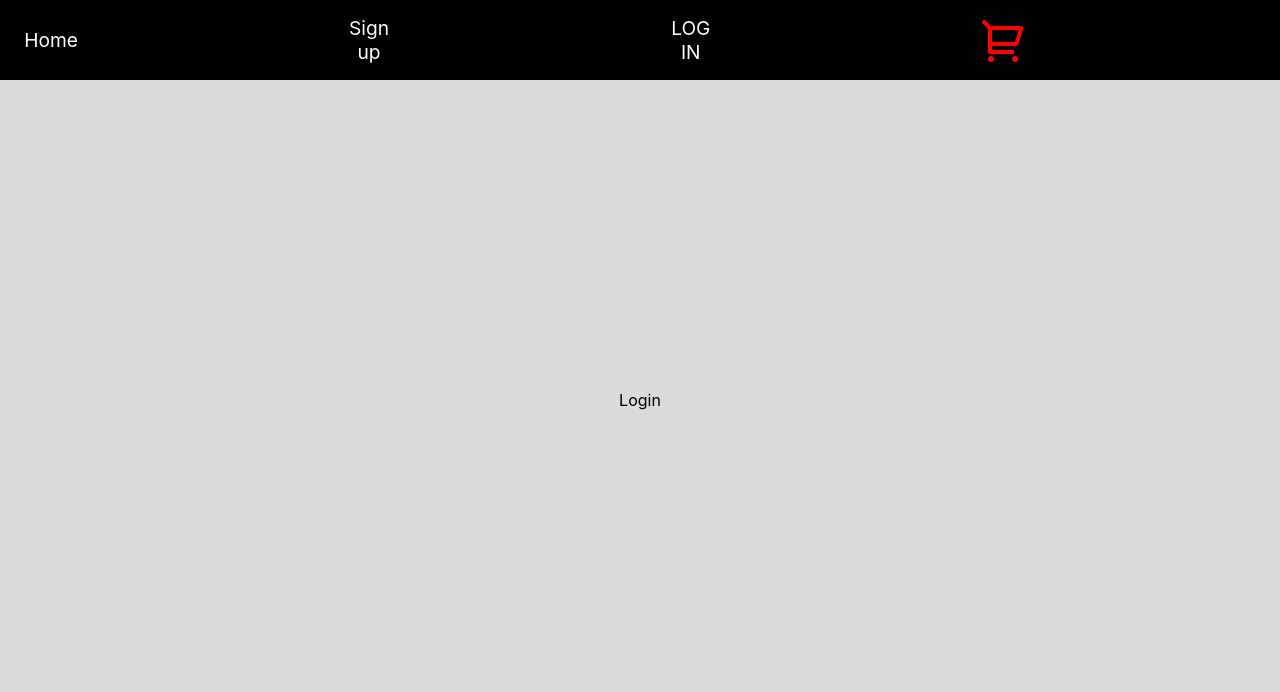
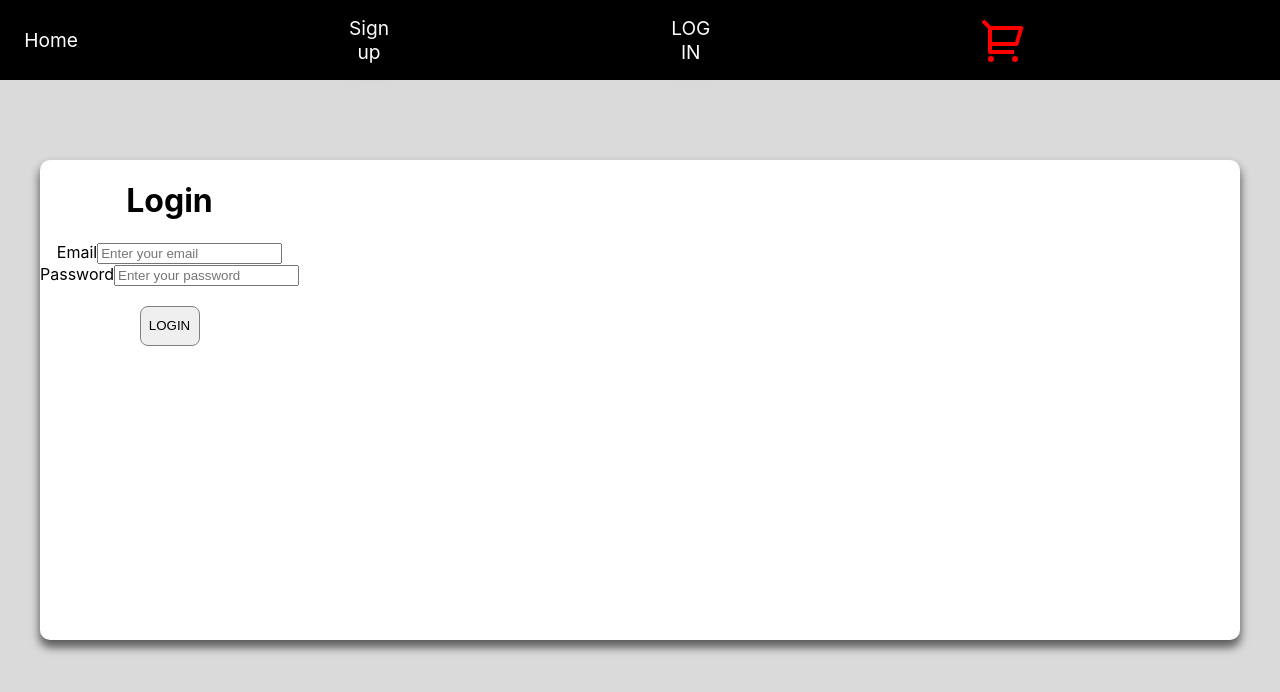
Before and after one commit to mz106/CN-Masters26-Final-Project-FE, a React (Create React App) app: page /login in a window 1280 px wide. Shown: the top 692 px of the page. Built offline with nearby package versions, Linux system fonts and the light colour scheme.

Commit message:
AuthContext.js added

```diff
--- a/src/App.js
+++ b/src/App.js
@@ -1,6 +1,6 @@
 import Nav from "./components/Nav";
 import Home from "./components/Home";
-import Login from "./components/Login";
+import Login from "./components/Login/Login";
 import Signup from "./components/Register/Signup";
 import Cart from "./components/Cart";
 import Weights from "./components/ProductPages/Weights";
--- /dev/null
+++ b/src/Auth/AuthContext.js
@@ -0,0 +1,4 @@
+
+import { createContext } from "react";
+
+export const AuthContext = createContext("");
--- a/src/components/Login.js
+++ /dev/null
@@ -1,7 +0,0 @@
-import React from "react";
-
-function Login() {
-  return <div>Login</div>;
-}
-
-export default Login;
--- /dev/null
+++ b/src/components/Login/Login.js
@@ -0,0 +1,24 @@
+import { useState } from "react";
+import LoginCard from "./LoginCard";
+import LoginSuccess from "./LoginSuccess";
+
+const Login = () => {
+
+  const [isSubmitted, setIsSubmitted] = useState(false);
+
+  const submitForm = () => {
+    setIsSubmitted(true);
+  };
+
+  return (
+    <div>
+      {!isSubmitted ? (
+          <LoginCard submitForm={submitForm} />
+        ) : (
+          <LoginSuccess />
+        )}
+    </div>
+  );
+};
+
+export default Login;
--- /dev/null
+++ b/src/components/Login/LoginCard.js
@@ -0,0 +1,101 @@
+
+import { useState, useEffect } from 'react'
+import { useHistory } from 'react-router-dom';
+import validate from '../Register/validateInfo';
+import UseLogin from './UseLogin';
+
+const LoginCard = ( { submitForm }) => {
+        const { handleChange, handleSubmit, values, errors } = UseLogin(
+            submitForm,
+            validate
+          );
+
+        const [isLoggedIn, setIsLoggedIn] = useState(false);
+        const [token, setToken] = useState("");
+
+        let history = useHistory();
+
+        const login = async (event) => {
+            try {
+              const obj = JSON.stringify({
+                email: values.email,
+                password: values.password
+              });
+
+              const res = await fetch("http://localhost/user/login", {
+                mode: "cors",
+                method: "post",
+                headers: { "Content-Type": "application/json" },
+                body: obj,
+              });
+              const data = await res.json();
+              console.log(data)
+              if (data.auth === true) {
+                localStorage.setItem("token", data.token);
+                history.push("/");
+                console.log(history)
+              }
+
+              return data
+
+            } catch (error) {
+              console.error(error);
+            }
+
+          };
+
+          // useEffect(async () => {
+          //   const result = await login()
+          //       if (result.auth === true) {
+          //       setIsLoggedIn(true)
+          //       console.log(isLoggedIn)
+          //       setToken(result.token)
+          //       console.log(token)
+          //   } else {
+          //       console.log("auth false")
+          //   }
+          // });
+
+
+
+          return (
+            <div className="register-Content">
+              <form onSubmit={handleSubmit} className="form" noValidate>
+                <h1>
+                  Login
+                </h1>
+                <div className="register-inputs">
+                  <label className="register-label">Email</label>
+                  <input
+                    className="register-input"
+                    type="email"
+                    name="email"
+                    placeholder="Enter your email"
+                    value={values.email}
+                    onChange={handleChange}
+                  />
+                  {errors.email && <p>{errors.email}</p>}
+                </div>
+                <div className="register-inputs">
+                  <label className="register-label">Password</label>
+                  <input
+                    className="register-input"
+                    type="password"
+                    name="password"
+                    placeholder="Enter your password"
+                    value={values.password}
+                    onChange={handleChange}
+                  />
+                  {errors.password && <p>{errors.password}</p>}
+                </div>
+
+                <button className="register-input-btn" type="submit" onClick={login}>
+                  Login
+                </button>
+              </form>
+            </div>
+          );
+
+}
+
+export default LoginCard;
--- /dev/null
+++ b/src/components/Login/LoginSuccess.js
@@ -0,0 +1,12 @@
+
+import React from 'react'
+
+const LoginSuccess = () => {
+    return (
+        <div>
+            <h1>Login Success</h1>
+        </div>
+    )
+}
+
+export default LoginSuccess;
--- /dev/null
+++ b/src/components/Login/UseLogin.js
@@ -0,0 +1,36 @@
+import { useState, useEffect } from "react";
+
+const useLogin = (callback, validate) => {
+  const [values, setValues] = useState({
+    email: "",
+    password: "",
+  });
+  const [errors, setErrors] = useState({});
+  const [isSubmitting, setIsSubmitting] = useState(false);
+
+  const handleChange = (e) => {
+    const { name, value } = e.target;
+    setValues({
+      ...values,
+      [name]: value,
+    });
+  };
+
+  const handleSubmit = (e) => {
+    e.preventDefault();
+
+    setErrors(validate(values));
+    setIsSubmitting(true);
+
+  };
+
+  useEffect(() => {
+    if (Object.keys(errors).length === 0 && isSubmitting) {
+      callback();
+    }
+  }, [errors]);
+
+  return { handleChange, handleSubmit, values, errors };
+};
+
+export default useLogin;
--- a/src/components/ProductPages/functions.js
+++ b/src/components/ProductPages/functions.js
@@ -1,7 +1,9 @@
 const fetchProducts = async (limit, offset) => {
+  console.log("fetch hit")
+  console.trace()
   try {
     const res = await fetch(
-      `http://localhost:5000/admin?limit=${limit}&offset=${offset}`,
+      `http://localhost/admin?limit=${limit}&offset=${offset}`,
       {
         mode: "cors",
         cache: "no-cache",
@@ -9,7 +11,7 @@ const fetchProducts = async (limit, offset) => {
         headers: { "Content-Type": "application/json" },
       }
     );
-
+      console.log("fetch done")
     const data = await res.json();
     console.log(data, res);
     return data;
--- a/src/components/Register/RegisterCard.js
+++ b/src/components/Register/RegisterCard.js
@@ -2,13 +2,16 @@ import React from "react";
 import validate from "./validateInfo";
 import UseRegister from "./UseRegister";
 import "./Register.css";
-import { Link } from "react-router-dom";
+import { Link, useHistory } from "react-router-dom";
 
 const RegisterSignup = ({ submitForm }) => {
   const { handleChange, handleSubmit, values, errors } = UseRegister(
     submitForm,
     validate
   );
+
+    const history = useHistory();
+
   const signup = async (event) => {
     try {
       const obj = JSON.stringify({
@@ -25,6 +28,11 @@ const RegisterSignup = ({ submitForm }) => {
       });
       const data = await res.json();
       console.log({ data });
+      if (data.auth === true) {
+        localStorage.setItem("token", data.token);
+        history.push("/");
+        console.log(history)
+      }
     } catch (error) {
       console.error(error);
     }
--- a/src/components/Register/validateInfo.js
+++ b/src/components/Register/validateInfo.js
@@ -1,9 +1,9 @@
 export default function validateInfo(values) {
   let errors = {};
 
-  if (!values.username.trim()) {
-    errors.username = "Username required";
-  }
+  // if (!values.username.trim()) {
+  //   errors.username = "Username required";
+  // }
 
   if (!values.email) {
     errors.email = "Email required";
```
